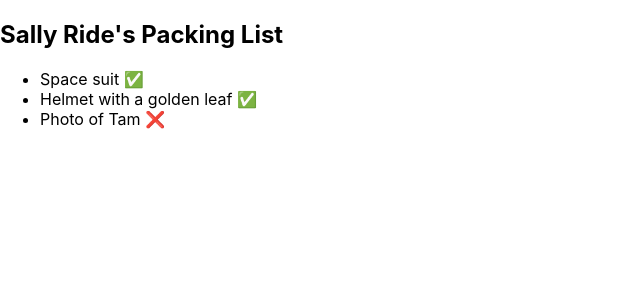
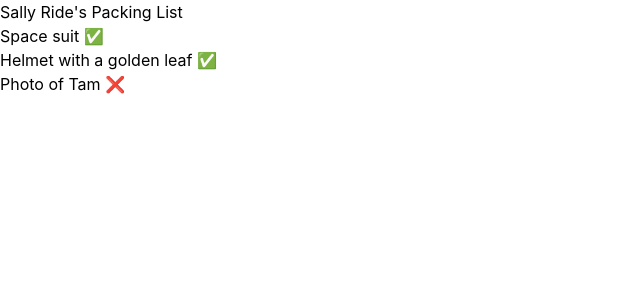
Before and after one commit to hyunjeong-git/practice-react, a React (Create React App) app: page / in a window 1280 px wide. Shown: the top 300 px of the page, without its empty margins (0-640 px from the left). Built offline with nearby package versions, Linux system fonts and the light colour scheme.

Commit message:
tailwind.css 적용

```diff
--- /dev/null
+++ b/postcss.config.js
@@ -0,0 +1,4 @@
+const tailwindcss = require("tailwindcss");
+module.exports = {
+  plugins: [tailwindcss("./tailwind.js"), require("autoprefixer")],
+};
--- a/src/App.js
+++ b/src/App.js
@@ -1,4 +1,5 @@
 import PackingList from "./PackingList";
+import "./style/tailwind.css";
 
 // function Profile() {
 //   return (
--- /dev/null
+++ b/src/style/tailwind.css
@@ -0,0 +1,3 @@
+@tailwind base;
+@tailwind components;
+@tailwind utilities;
--- /dev/null
+++ b/tailwind.config.js
@@ -0,0 +1,14 @@
+/** @type {import('tailwindcss').Config} */
+module.exports = {
+  purge: [
+    './src/**/*.{js,jsx,ts,tsx}',
+
+  ],
+  darkMode: false, // or 'media' or 'class'
+  content: ["./src/**/*.{js,jsx,ts,tsx}"],
+
+  variants:{
+    extends:{}
+  },
+  plugins: [],
+}
```
Also changed, not shown: package.json (+11 -0 lines), 1 other file (tests, documents, lock files or other folders).
